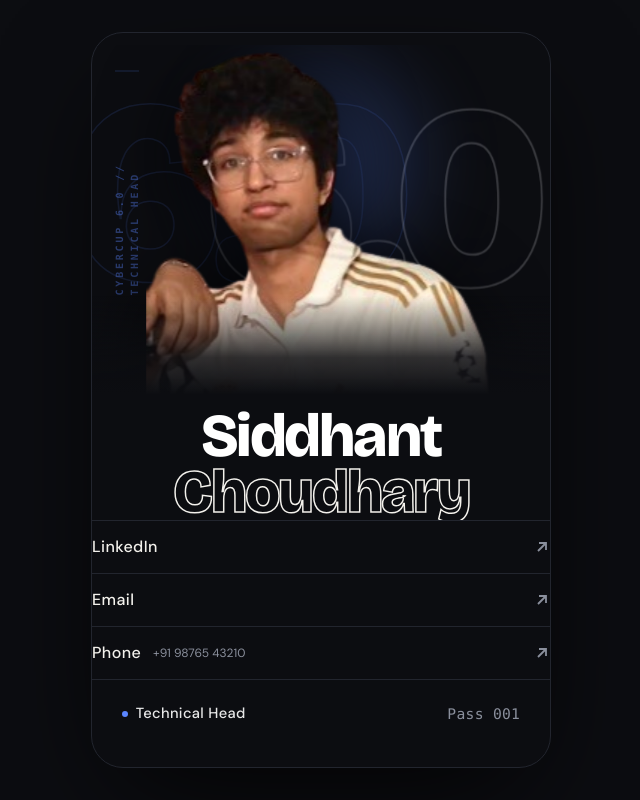
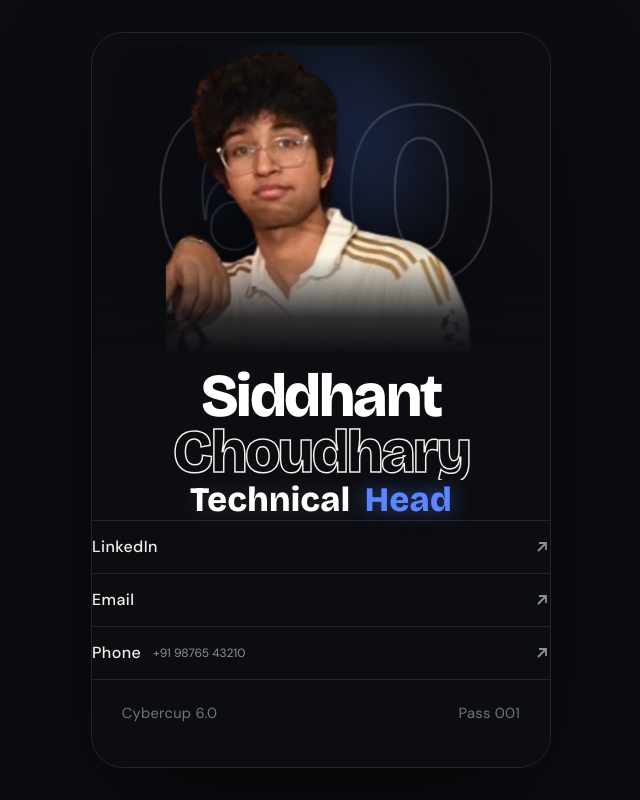
Before and after one commit to Sid4030/icard, a React (Vite) app: page / in a window 1280 px wide. Shown: the whole page, without its empty margins (319-959 px from the left). Built offline with nearby package versions, Linux system fonts and the light colour scheme.

Commit message:
refactor: remove role background box, style as pure typography with two-tone styling and spacious adjustments

```diff
--- a/src/components/IdentityPass.jsx
+++ b/src/components/IdentityPass.jsx
@@ -93,7 +93,11 @@ export default function IdentityPass({ attendee }) {
     },
   ].filter(Boolean);
 
-  // Pass Number
+  // Helpers for Editorial Role & Pass Number
+  const roleWords = attendee.role ? attendee.role.trim().split(' ') : ['Member'];
+  const roleFirstPart = roleWords.length > 1 ? roleWords.slice(0, -1).join(' ') : roleWords[0];
+  const roleLastPart = roleWords.length > 1 ? roleWords.slice(-1)[0] : '';
+
   const passIdNumber = attendee.id?.includes('-')
     ? attendee.id.split('-')[1]
     : (attendee.passNumber || '001');
@@ -116,14 +120,13 @@ export default function IdentityPass({ attendee }) {
           { autoAlpha: 1, yPercent: 0, rotate: 0, stagger: 0.025, duration: 0.65 },
           0.45
         )
-        .fromTo('.anim-watermark', { autoAlpha: 0, x: -16 }, { autoAlpha: 0.4, x: 0, duration: 0.6 }, '-=0.3')
+        .fromTo('.role', { autoAlpha: 0, y: 12 }, { autoAlpha: 1, y: 0, duration: 0.55, ease: 'power3.out' }, '-=0.25')
         .fromTo('.anim-link', { autoAlpha: 0, y: 16 }, { autoAlpha: 1, y: 0, stagger: 0.07, duration: 0.45 }, '-=0.25')
         .fromTo('.foot', { autoAlpha: 0, y: 8 }, { autoAlpha: 1, y: 0, duration: 0.5 }, '-=0.2');
 
       // 2. Idle subtle floating oscillation on Big 6.0
       gsap.to(bigRef.current, {
         yPercent: 3,
-        xPercent: -2,
         duration: 4.5,
         ease: 'sine.inOut',
         yoyo: true,
@@ -219,32 +222,16 @@ export default function IdentityPass({ attendee }) {
         }}
       >
         {/* ================================================================= */}
-        {/* 1. HERO: SHIFTED 6.0 BACKGROUND + CHROMATIC ECHO + SCALED AVATAR */}
+        {/* 1. HERO: GIANT OUTLINED "6.0" WITH COLOR FLASHING + SCALED AVATAR */}
         {/* ================================================================= */}
         <section
           className="hero relative flex-1 min-h-[260px] sm:min-h-[300px] w-full overflow-hidden flex items-end justify-center pt-2"
         >
-          {/* Chromatic Holographic Glow Echo Shifted to Left */}
-          <div
-            className="absolute left-[29.5%] sm:left-[31.5%] top-[10%] sm:top-[12%] -translate-x-1/2 font-['Bricolage_Grotesque',sans-serif] font-black pointer-events-none select-none z-0 opacity-35 will-change-transform"
-            style={{
-              fontSize: 'clamp(170px, 35vh, 260px)',
-              lineHeight: 0.8,
-              letterSpacing: '-0.04em',
-              color: 'transparent',
-              WebkitTextStroke: `1.5px ${accent}60`,
-              filter: `drop-shadow(0 0 18px ${accent}45)`,
-              whiteSpace: 'nowrap',
-            }}
-          >
-            6.0
-          </div>
-
-          {/* Giant Outlined "6.0" Shifted to Left-Hand Side with Dynamic Color Flashing */}
+          {/* Giant Outlined "6.0" with Dynamic Color Flashing & Blinking Effect */}
           <div
             ref={bigRef}
             id="big"
-            className="absolute left-[28%] sm:left-[30%] top-[10%] sm:top-[12%] -translate-x-1/2 font-['Bricolage_Grotesque',sans-serif] font-black pointer-events-none select-none z-0 will-change-transform"
+            className="absolute left-1/2 top-[10%] sm:top-[12%] -translate-x-1/2 font-['Bricolage_Grotesque',sans-serif] font-black pointer-events-none select-none z-0 will-change-transform"
             style={{
               fontSize: 'clamp(170px, 35vh, 260px)',
               lineHeight: 0.8,
@@ -256,14 +243,6 @@ export default function IdentityPass({ attendee }) {
             }}
           >
             6.0
-          </div>
-
-          {/* Vertical Technical Edge Watermark on Left Side */}
-          <div className="anim-watermark absolute left-4 sm:left-5 top-[38%] -translate-y-1/2 flex items-center gap-2.5 pointer-events-none select-none z-0 opacity-40 [writing-mode:vertical-rl] rotate-180">
-            <span className="text-[9px] sm:text-[10px] font-mono tracking-[0.28em] text-[var(--c)] uppercase font-semibold">
-              CYBERCUP 6.0 // {attendee.role}
-            </span>
-            <span className="w-6 h-[1px] bg-[var(--c)] opacity-60" />
           </div>
 
           {/* Soft Backlight Glow Centered Behind Head */}
@@ -304,9 +283,9 @@ export default function IdentityPass({ attendee }) {
         </section>
 
         {/* ================================================================= */}
-        {/* 2. IDENTITY: TWO-LINE NAME WITH CLEAN EDITORIAL BREATHING ROOM    */}
+        {/* 2. IDENTITY: TWO-LINE NAME & REFINED ROLE PILL (SENTENCE CASE)    */}
         {/* ================================================================= */}
-        <section className="id relative px-7 sm:px-8 text-center z-30 -mt-2 sm:-mt-4 mb-7 sm:mb-9 shrink-0">
+        <section className="id relative px-7 sm:px-8 text-center z-30 -mt-2 sm:-mt-4 shrink-0">
           <h1
             className="name font-['Bricolage_Grotesque',sans-serif] font-black leading-[0.92] tracking-[-0.035em] text-center"
             style={{ fontSize: 'clamp(2.3rem, 11vw, 3.8rem)' }}
@@ -337,6 +316,26 @@ export default function IdentityPass({ attendee }) {
               </span>
             )}
           </h1>
+
+          {/* Designed Role Typography: Clean Editorial Title, No Background, Generous Gaps */}
+          <div className="mt-5 sm:mt-6 mb-9 sm:mb-11 flex justify-center">
+            <p className="role" style={{ '--c': accent }}>
+              <span className="text-white drop-shadow-[0_2px_12px_rgba(255,255,255,0.12)]">
+                {roleFirstPart}
+              </span>
+              {roleLastPart && (
+                <span
+                  className="role-accent inline-block"
+                  style={{
+                    color: 'var(--c)',
+                    textShadow: '0 0 20px color-mix(in srgb, var(--c) 55%, transparent)',
+                  }}
+                >
+                  {roleLastPart}
+                </span>
+              )}
+            </p>
+          </div>
         </section>
 
         {/* ================================================================= */}
@@ -375,14 +374,11 @@ export default function IdentityPass({ attendee }) {
         </ul>
 
         {/* ================================================================= */}
-        {/* 4. FOOTER: ROLE & PASS NUMBER WITH SAFE-AREA INSET PADDING        */}
+        {/* 4. FOOTER: CYBERCUP 6.0 & PASS NUMBER WITH SAFE-AREA INSET PADDING */}
         {/* ================================================================= */}
         <footer className="foot shrink-0">
-          <div className="flex items-center gap-2">
-            <span className="w-1.5 h-1.5 rounded-full" style={{ backgroundColor: 'var(--c)' }} />
-            <span className="font-medium tracking-wide text-white/90">{attendee.role}</span>
-          </div>
-          <span className="font-mono text-[#8a8f9c]">{passLabel}</span>
+          <span>Cybercup 6.0</span>
+          <span>{passLabel}</span>
         </footer>
       </article>
     </main>
--- a/src/index.css
+++ b/src/index.css
@@ -71,33 +71,21 @@ html, body, #root {
 .role {
   --c: #5b86ff;                      /* overridden per person */
   position: relative;
-  overflow: hidden;
   display: inline-flex;
   align-items: center;
   justify-content: center;
-  gap: .3em;
-  padding: .35em 1.1em;
-  border-radius: 99px;
-  border: 1px solid color-mix(in srgb, var(--c) 45%, transparent);
-  background: color-mix(in srgb, var(--c) 14%, transparent);
-  backdrop-filter: blur(16px);
-  -webkit-backdrop-filter: blur(16px);
+  gap: .42em;
+  padding: 0;
+  background: none;
+  border: none;
+  border-radius: 0;
+  box-shadow: none;
   font-family: var(--display);
-  font-size: clamp(1.25rem, 5.4vw, 2.05rem);
+  font-size: clamp(1.3rem, 5.8vw, 2.15rem);
   font-weight: 800;
   line-height: 1.15;
-  letter-spacing: -.025em;
-  box-shadow: 0 4px 28px -4px color-mix(in srgb, var(--c) 30%, transparent);
-}
-
-.role .shine {
-  content: "";
-  position: absolute;
-  inset: 0;
-  width: 40%;
-  background: linear-gradient(100deg, transparent, rgba(255, 255, 255, .28), transparent);
-  transform: translateX(-150%) skewX(-20deg);
-  pointer-events: none;
+  letter-spacing: .01em;
+  user-select: none;
 }
 
 .glow {
@@ -113,9 +101,3 @@ html, body, #root {
   color: #6e7384;                    /* readable, but still quieter than the links */
   letter-spacing: .02em;
 }
-
-@media (prefers-reduced-motion: reduce) {
-  .role .shine {
-    display: none;
-  }
-}
```
